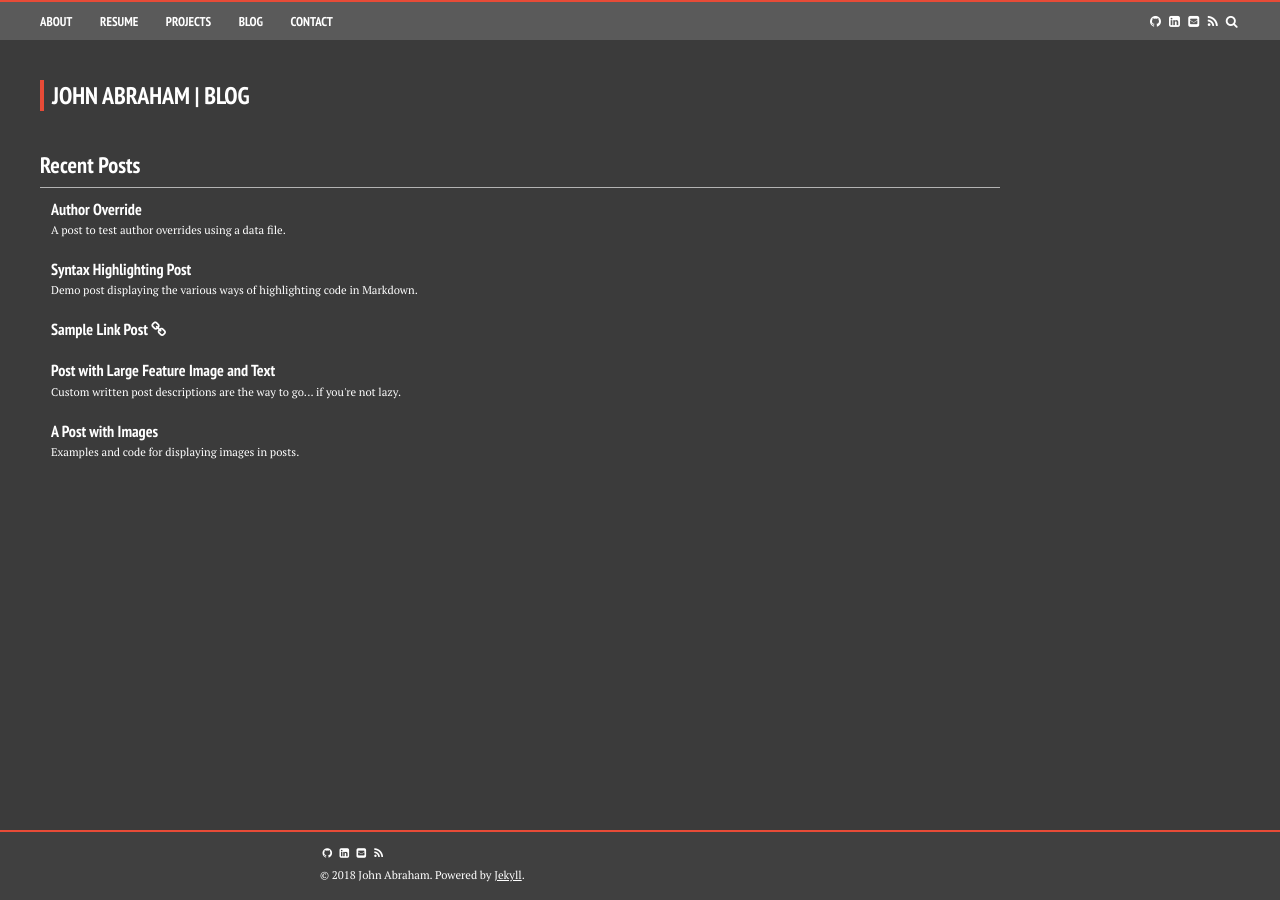
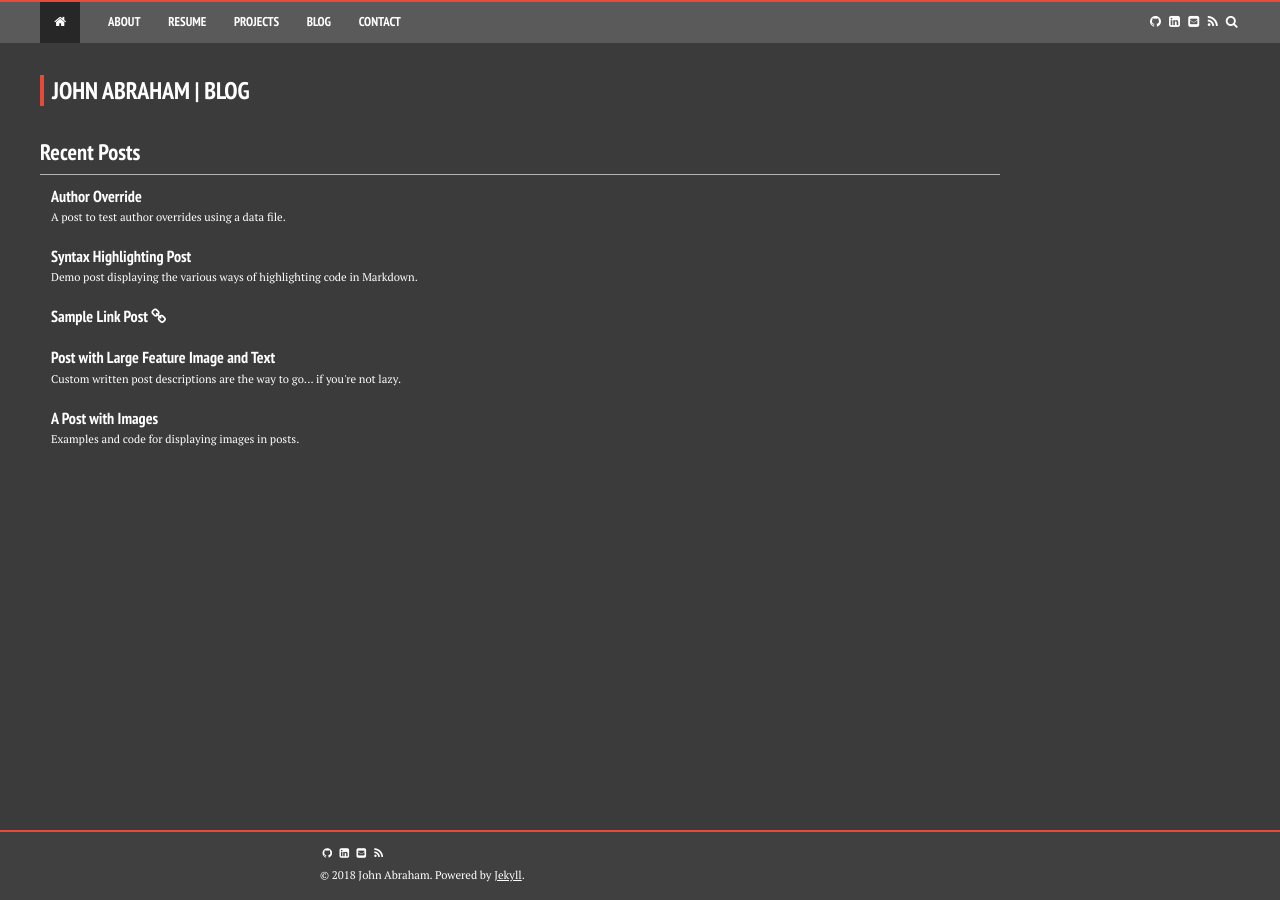
Before and after one commit to abrahamjj/abrahamjj.github.io, a Jekyll site: the page built from index.md, in a window 1280 px wide. Built offline with Jekyll 4.4.1, drawn with Linux system fonts in a browser that asks for light colours; nearby versions of some CDN libraries.

Commit message:
Added home button to nav bar

```diff
--- a/_includes/_navigation.html
+++ b/_includes/_navigation.html
@@ -4,6 +4,9 @@
       <ul>
         <li class="li-mobile-menu" onclick="toggleMobileMenu()">
           <a><span><i class="fa fa-fw fa-bars" id="mobile-menu-icon"></i>&nbsp;Menu</span></a>
+        </li>
+        <li class="li-pages home">
+          <a class="{% if nav_item_type contains page.type %}selected-nav-item{% endif %}" href="/"><i class="fa fa-fw fa-home"></i></a>
         </li>
         {% for nav_item in site.data.navigation %}
           {% capture nav_item_type %} {{ nav_item.title | downcase }} {% endcapture %}
@@ -34,14 +37,12 @@
 
     <nav class="nav mobile" id="nav-mobile">
       <ul>
-        <li>
         {% for nav_item in site.data.navigation %}
           {% capture nav_item_type %} {{ nav_item.title | downcase }} {% endcapture %}
           <li class="li-pages">
             <a class="{% if nav_item_type contains page.type %}selected-nav-item{% endif %}" href="{{ domain }}{{ nav_item.url }}">{{ nav_item.title }}</a>
           </li>
         {% endfor %}
-        </li>
       </ul>
     </nav>
   </div><!-- /.top-navigation -->
--- a/assets/css/_sass/navigation.scss
+++ b/assets/css/_sass/navigation.scss
@@ -106,6 +106,15 @@
           border-bottom: .2rem solid $orange;
         }
       }
+
+      &.home {
+        a {
+          padding-left: .75rem;
+          padding-right: .75rem;
+          background-color: darken($light-black, 10);
+          border-bottom: .2rem solid darken($light-black, 10);
+        }
+      }
     }
     .li-social {
       float: right;
--- a/assets/css/_sass/page.scss
+++ b/assets/css/_sass/page.scss
@@ -27,15 +27,15 @@ body {
 
 /* Main content */
 .site-content {
-  padding: 2.5rem .5rem 4rem .5rem;
+  padding: 2rem .5rem 4rem .5rem;
   @media #{$medium} {
-    padding: 2.5rem 2rem 4rem 2rem;
+    padding: 2rem 2rem 4rem 2rem;
   }
 
   /* Site header */
   .site-header {
     font-weight: 700;
-    padding-bottom: 2.5rem;
+    padding-bottom: 2rem;
     text-transform: uppercase;
     font-family: $heading-font;
     @include font-rem(30);
```
Lines whose indentation alone changed are shown as unchanged.
